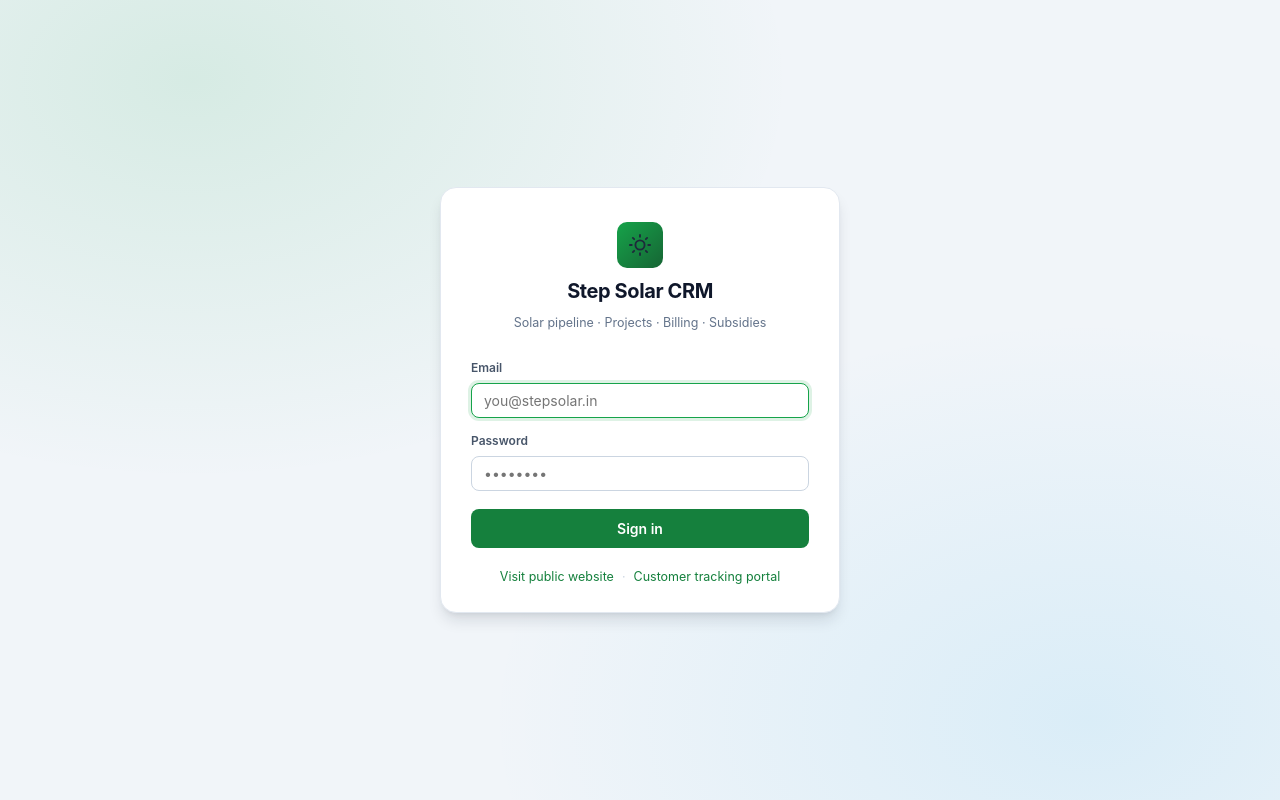
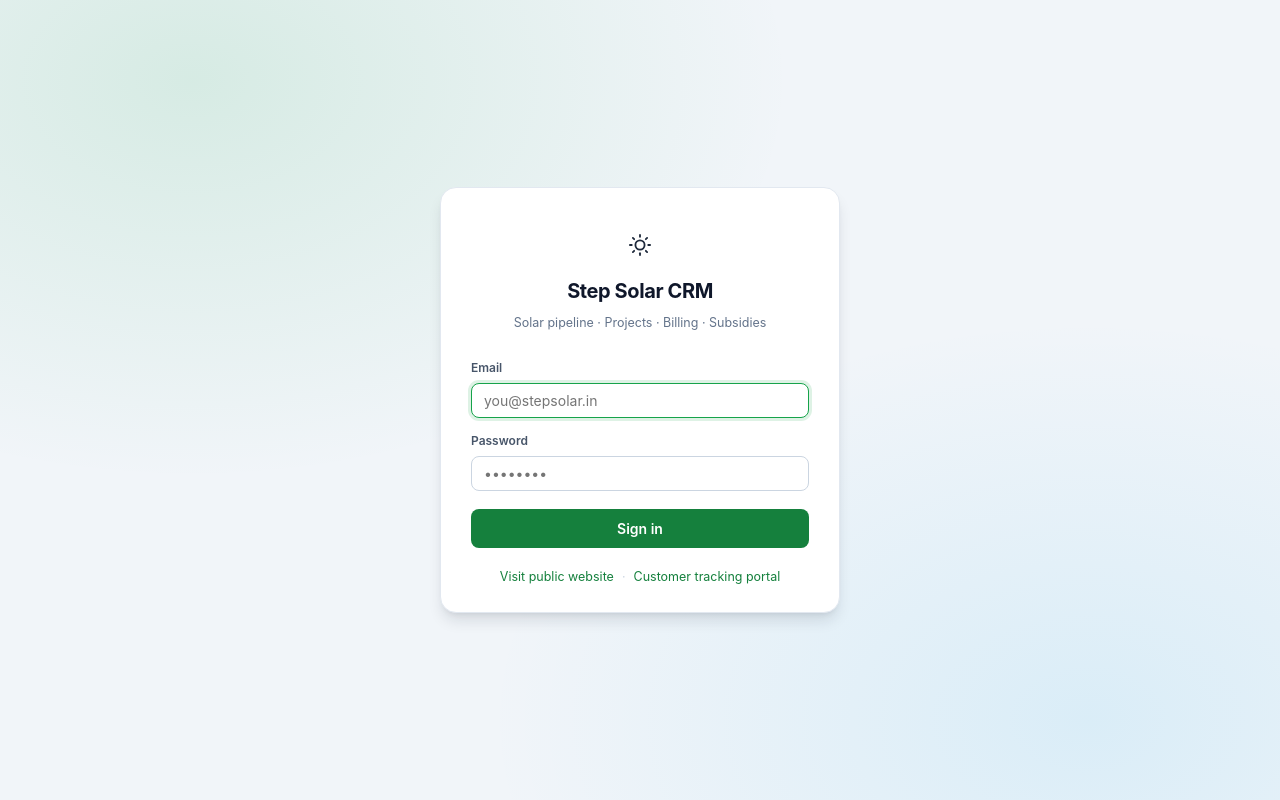
Before and after one commit to abhishekas91-prog/StepSolar-CRM, a React app in the folder frontend/: page /#/login in a window 1280 px wide. Built offline with nearby package versions, Linux system fonts and the light colour scheme; the HTML template or start-up script is replaced by a standard one.

Commit message:
Add files via upload

```diff
--- a/frontend/src/index.css
+++ b/frontend/src/index.css
@@ -127,10 +127,12 @@ h4 {
   width: 36px;
   height: 36px;
   border-radius: 10px;
-  background: linear-gradient(135deg, var(--green-500), var(--green-700));
+  background: #fff;
+  padding: 3px;
   display: grid;
   place-items: center;
   flex-shrink: 0;
+  overflow: hidden;
 }
 
 .brand h1 {
```
